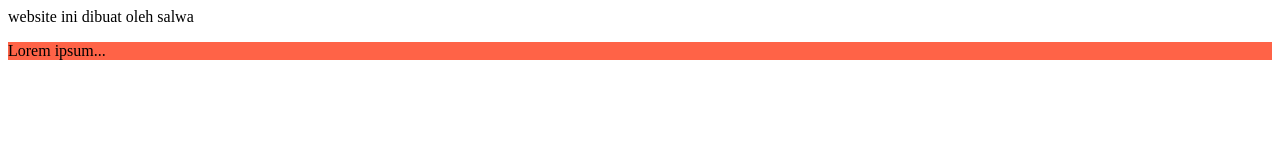
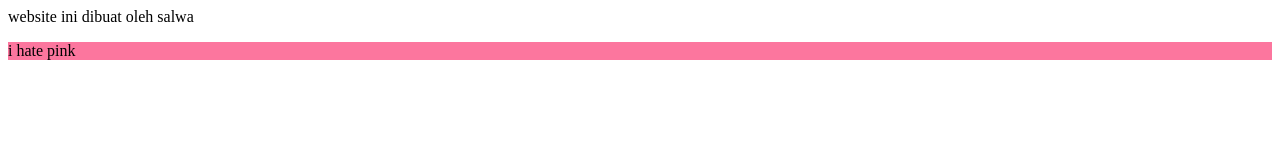
Before and after one commit to Salwaaa22/tugasalwa, a plain HTML site: page index.html in a window 1280 px wide. Drawn offline with Linux system fonts and the light colour scheme.

Commit message:
Update index.html

```diff
--- a/index.html
+++ b/index.html
@@ -7,6 +7,6 @@
 </head>
 <body>
     <div>website ini dibuat oleh salwa</div>
-    <p style="background-color:Tomato;">Lorem ipsum...</p>
+    <p style="background-color:rgb(252, 118, 158);">i hate pink</p>
 </body>
 </html>
```
